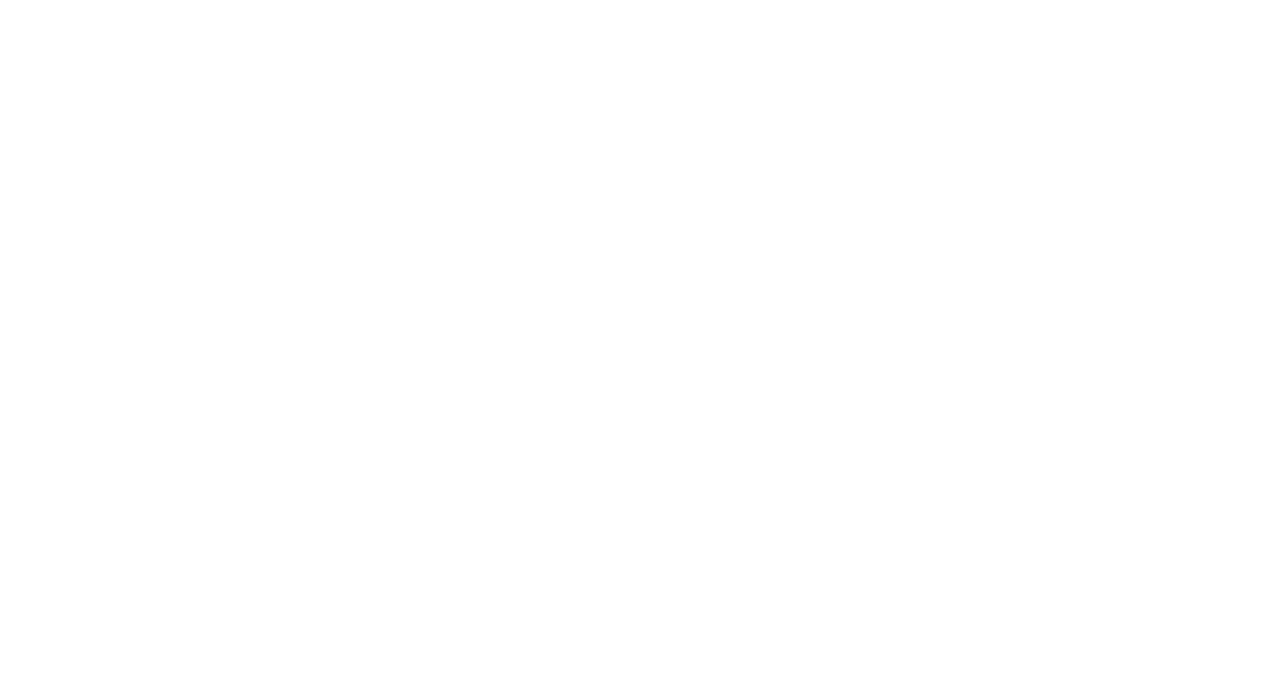
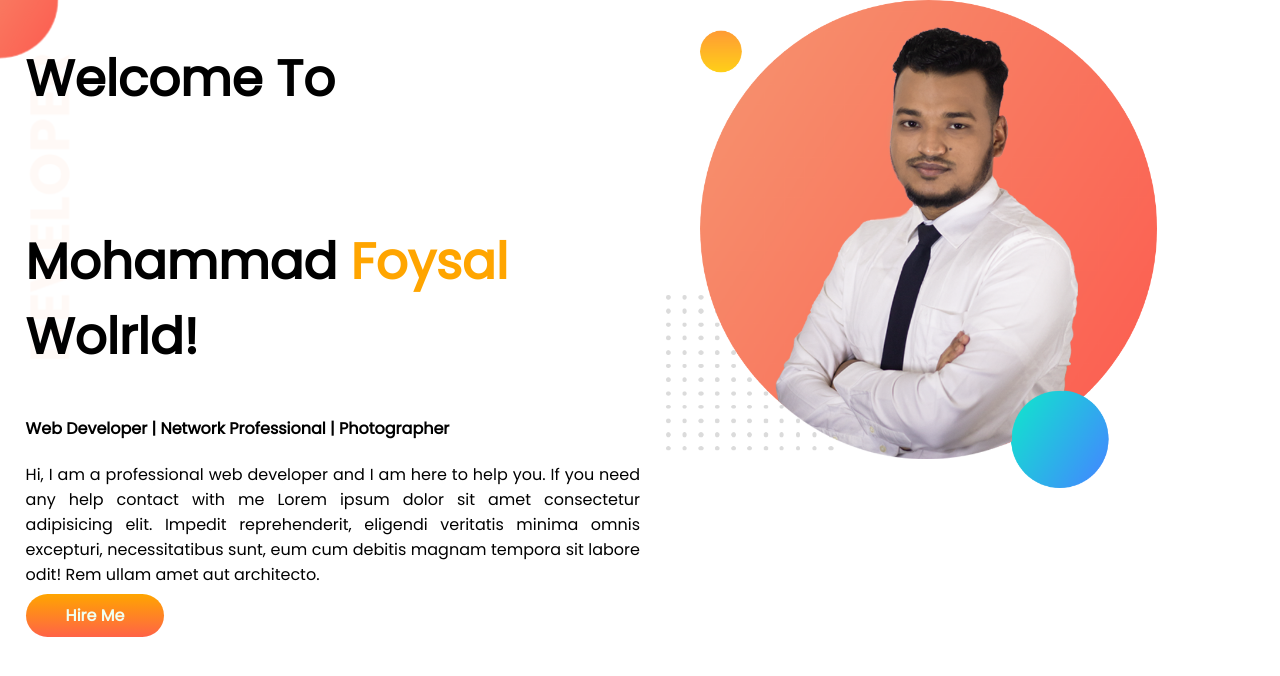
Before and after one commit to Foy5al/my-portfolio, a plain HTML site: page index.html in a window 1280 px wide. Drawn offline with Linux system fonts and the light colour scheme.

Commit message:
top page update

```diff
--- a/index.html
+++ b/index.html
@@ -1,13 +1,34 @@
 <!DOCTYPE html>
 <html lang="en">
+
 <head>
     <meta charset="UTF-8">
     <meta http-equiv="X-UA-Compatible" content="IE=edge">
     <meta name="viewport" content="width=device-width, initial-scale=1.0">
     <title>Foysal Portfolio</title>
+    <link rel="preconnect" href="https://fonts.googleapis.com">
+    <link rel="preconnect" href="https://fonts.gstatic.com" crossorigin>
+    <link href="https://fonts.googleapis.com/css2?family=Poppins:ital@0;1&display=swap" rel="stylesheet">
     <link rel="stylesheet" href="style.css">
 </head>
+
 <body>
+    <section class="font_banner">
+        <div class="half_width">
 
+            <h1> Welcome To </h1><br>
+            <h1>Mohammad<span class="orange"> Foysal</span> Wolrld!</h1>
+            <h4>Web Developer | Network Professional | Photographer </h4>
+            <p>Hi, I am a professional web developer and I am here to help you. If you need any help contact with me
+                Lorem ipsum dolor sit amet consectetur adipisicing elit. Impedit reprehenderit, eligendi veritatis
+                minima omnis excepturi, necessitatibus sunt, eum cum debitis magnam tempora sit labore odit! Rem ullam
+                amet aut architecto.</p>
+            <a class="link_button" target="_blank" href="https://www.linkedin.com/in/md-foysal-h/">Hire Me</a>
+        </div>
+        <div class="half_width">
+            <img src="/images/my-bg.png" alt="Foysal picture">
+        </div>
+    </section>
 </body>
+
 </html>
--- a/style.css
+++ b/style.css
@@ -0,0 +1,36 @@
+body{
+    font-family: 'Poppins', sans-serif;
+    margin: 0;
+}
+h1{
+    font-size: 50px;
+    }
+p{
+    text-align: justify;
+}
+.orange{
+    color: orange
+}
+section{
+    display: flex;
+}
+.half_width{
+    width: 50%;
+    padding-left: 2%;
+
+}
+.half_width img{
+    width: 80%;
+}
+.link_button{
+    text-decoration: none;
+    background-image: linear-gradient(orange, tomato);
+    color: honeydew;
+    font-weight: 600;
+    padding: 10px 40px;
+    border-radius: 40px;
+}
+.font_banner{
+    background-image: url(images/top-banner.png);
+    background-repeat: no-repeat;
+}
```
Also changed, not shown: images/dream-bg.png (added), images/exp-bg.png (added), images/foysal.png (added), images/my-bg.png (added), images/my-bg1.png (added), images/top-banner.png (added).
